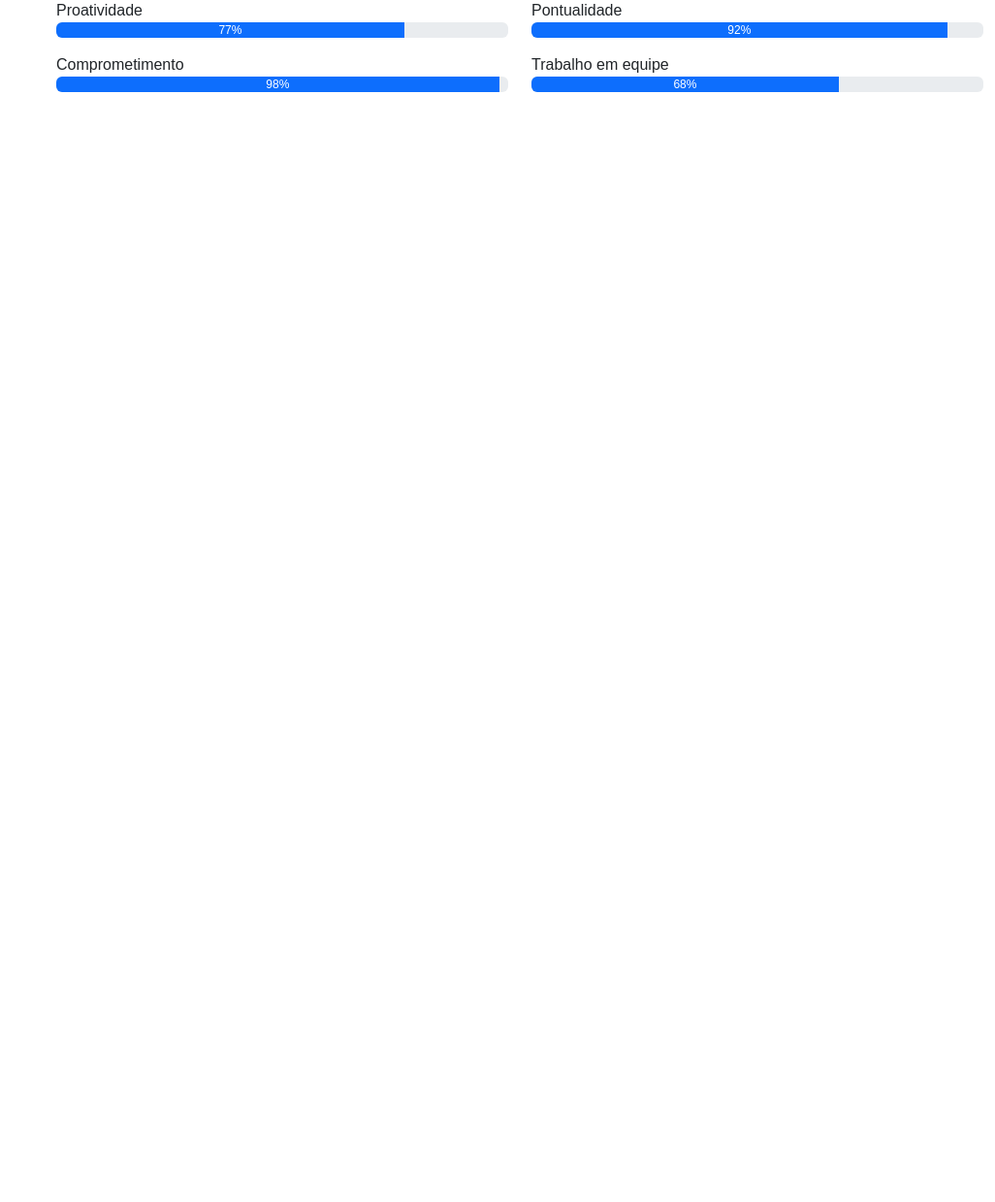
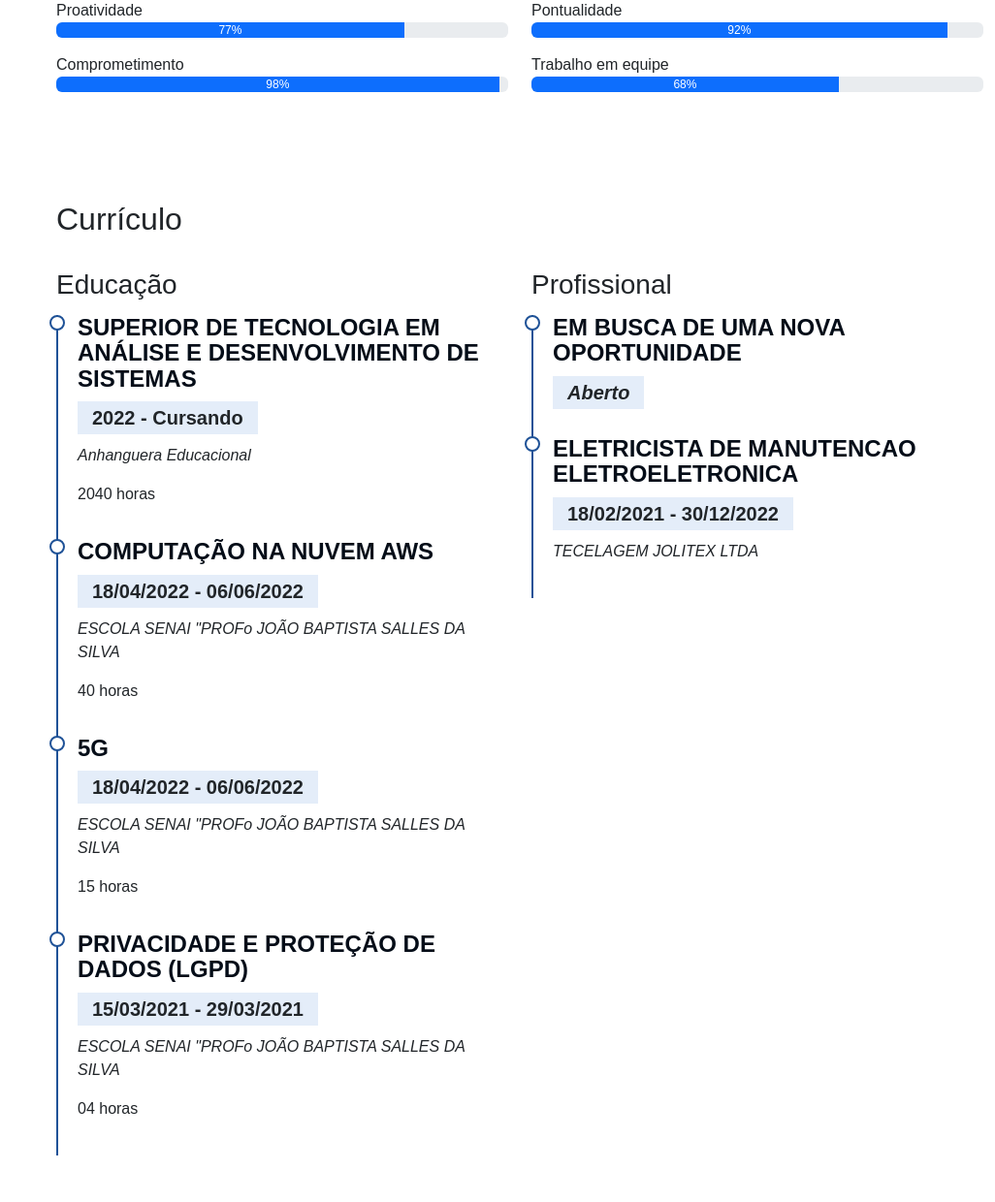
Before and after one commit to LERN-DEV/Portfolio, a Flask app: page / in a window 1280 px wide. Shown: the part 2054-3294 px from the top of the page at 97% size, without its empty margins (254-1280 px from the left). Before the commit the page ends 2149 px from the top, so only its background shows below. Run offline with Flask 2, Linux system fonts and the light colour scheme; some libraries are stand-ins or nearby versions.

Commit message:
Curriculo

```diff
--- a/static/style.css
+++ b/static/style.css
@@ -236,3 +236,51 @@
 {
     background-color: #eff5ff;
 }
+
+.cv .cv-tittle
+{
+    font-weight: 700;
+    margin-top: 20px;
+    margin-bottom: 20px;
+    color: #050d18;
+}
+
+.cv .cv-item
+{
+    padding: 0 0 20px 20px;
+    margin-top: -2px;
+    border-left: 2px solid #1f5297;
+    position: relative;
+}
+
+.cv .cv-item h4
+{
+    line-height: 1.1em;
+    font-weight: 600;
+    text-transform: uppercase;
+    font-family: "Poppins", sans-serif;
+    color: #050d18;
+    margin-bottom: 10px;
+}
+
+.cv .cv-item h5
+{
+    background: #e4edf9;
+    padding: 5px 15px;
+    display: inline-block;
+    font-weight: 600;
+    margin-bottom: 10px;
+}
+
+.cv .cv-item::before
+{
+    content: '';
+    position: absolute;
+    top: 0;
+    left: -9px;
+    height: 16px;
+    width: 16px;
+    border: 2px solid #1f5297;
+    background: #fff;
+    border-radius: 50%;
+}
--- a/templates/index.html
+++ b/templates/index.html
@@ -65,15 +65,15 @@
           </li>
 
           <li class="nav-item">
-            <a class="nav-link" href="#"> <i class="bi bi-file-earmark"></i> Curriculo</a>
+            <a class="nav-link" href="#curriculo"> <i class="bi bi-file-earmark"></i> Curriculo</a>
           </li>
 
           <li class="nav-item">
-            <a class="nav-link" href="#"> <i class="bi bi-box2-heart"></i> Portifolio</a>
+            <a class="nav-link" href="#portifolio"> <i class="bi bi-box2-heart"></i> Portifolio</a>
           </li>
 
           <li class="nav-item">
-            <a class="nav-link" href="#"> <i class="bi bi-envelope-paper"></i> Contato</a>
+            <a class="nav-link" href="#contato"> <i class="bi bi-envelope-paper"></i> Contato</a>
           </li>
 
         </ul>
@@ -116,7 +116,10 @@
         <!-- Texto Sobre -->
         <div class="col-md-12">
           <h2 class="pt-3">Sobre</h2>
-          <p>Lorem ipsum, dolor sit amet consectetur adipisicing elit. Ad fugit adipisci rem veniam id, saepe aut rerum qui. Itaque maxime laboriosam vero doloribus minus iste sapiente distinctio optio odio aspernatur. Lorem ipsum, dolor sit amet consectetur adipisicing elit. Excepturi numquam inventore hic sint veniam repellendus facere fugiat molestiae dicta, debitis porro delectus ipsa at cum maxime nulla beatae nemo dolorum!</p>
+          <p>Lorem ipsum, dolor sit amet consectetur adipisicing elit. Ad fugit adipisci rem veniam id, saepe aut rerum
+            qui. Itaque maxime laboriosam vero doloribus minus iste sapiente distinctio optio odio aspernatur. Lorem
+            ipsum, dolor sit amet consectetur adipisicing elit. Excepturi numquam inventore hic sint veniam repellendus
+            facere fugiat molestiae dicta, debitis porro delectus ipsa at cum maxime nulla beatae nemo dolorum!</p>
         </div>
         <!-- Texto Sobre -->
 
@@ -156,7 +159,11 @@
             </div>
 
             <!-- Mais Sobre -->
-            <p>Lorem ipsum, dolor sit amet consectetur adipisicing elit. A distinctio, placeat impedit est alias, quam fugit soluta illo hic, tempora enim excepturi obcaecati laboriosam! Pariatur rerum nesciunt sed eligendi libero. Lorem ipsum dolor sit amet consectetur adipisicing elit. Illum consectetur nesciunt ducimus dolore mollitia sed, enim est, a qui voluptatibus dolorem provident porro corporis consequuntur perferendis, aliquid nemo aliquam temporibus.</p>
+            <p>Lorem ipsum, dolor sit amet consectetur adipisicing elit. A distinctio, placeat impedit est alias, quam
+              fugit soluta illo hic, tempora enim excepturi obcaecati laboriosam! Pariatur rerum nesciunt sed eligendi
+              libero. Lorem ipsum dolor sit amet consectetur adipisicing elit. Illum consectetur nesciunt ducimus dolore
+              mollitia sed, enim est, a qui voluptatibus dolorem provident porro corporis consequuntur perferendis,
+              aliquid nemo aliquam temporibus.</p>
             <!-- Mais Sobre -->
 
           </div>
@@ -169,7 +176,8 @@
     <section id="hablidades" class="mt-5 section-bg">
       <div class="container pb-5">
         <h2 class="pt-5">hablidades</h2>
-        <p>Em meu tempo aprendendo algumas tecnologias eu adquiri algumas habilidades técnicas e não técnicas, aqui estão de acordo com a porcentagem de conhecimento que eu acredito ter em cada uma delas.</p>
+        <p>Em meu tempo aprendendo algumas tecnologias eu adquiri algumas habilidades técnicas e não técnicas, aqui
+          estão de acordo com a porcentagem de conhecimento que eu acredito ter em cada uma delas.</p>
 
         <div class="row">
 
@@ -178,22 +186,26 @@
 
             <p class="mt-3 mb-0">Git</p>
             <div class="progress">
-              <div class="progress-bar" role="progressbar" aria-label="Example with label" style="width: 90%;" aria-valuenow="90" aria-valuemin="0" aria-valuemax="100">90%</div>
+              <div class="progress-bar" role="progressbar" aria-label="Example with label" style="width: 90%;"
+                aria-valuenow="90" aria-valuemin="0" aria-valuemax="100">90%</div>
             </div>
 
             <p class="mt-3 mb-0">HTML</p>
             <div class="progress">
-              <div class="progress-bar" role="progressbar" aria-label="Example with label" style="width: 85%;" aria-valuenow="85" aria-valuemin="0" aria-valuemax="100">85%</div>
+              <div class="progress-bar" role="progressbar" aria-label="Example with label" style="width: 85%;"
+                aria-valuenow="85" aria-valuemin="0" aria-valuemax="100">85%</div>
             </div>
 
             <p class="mt-3 mb-0">C/C++</p>
             <div class="progress">
-              <div class="progress-bar" role="progressbar" aria-label="Example with label" style="width: 65%;" aria-valuenow="65" aria-valuemin="0" aria-valuemax="100">65%</div>
+              <div class="progress-bar" role="progressbar" aria-label="Example with label" style="width: 65%;"
+                aria-valuenow="65" aria-valuemin="0" aria-valuemax="100">65%</div>
             </div>
 
             <p class="mt-3 mb-0">SQL</p>
             <div class="progress">
-              <div class="progress-bar" role="progressbar" aria-label="Example with label" style="width: 45%;" aria-valuenow="45" aria-valuemin="0" aria-valuemax="100">45%</div>
+              <div class="progress-bar" role="progressbar" aria-label="Example with label" style="width: 45%;"
+                aria-valuenow="45" aria-valuemin="0" aria-valuemax="100">45%</div>
             </div>
 
           </div>
@@ -204,22 +216,26 @@
 
             <p class="mt-3 mb-0">C#</p>
             <div class="progress">
-              <div class="progress-bar" role="progressbar" aria-label="Example with label" style="width: 88%;" aria-valuenow="88" aria-valuemin="0" aria-valuemax="100">88%</div>
+              <div class="progress-bar" role="progressbar" aria-label="Example with label" style="width: 88%;"
+                aria-valuenow="88" aria-valuemin="0" aria-valuemax="100">88%</div>
             </div>
 
             <p class="mt-3 mb-0">CSS</p>
             <div class="progress">
-              <div class="progress-bar" role="progressbar" aria-label="Example with label" style="width: 85%;" aria-valuenow="85" aria-valuemin="0" aria-valuemax="100">85%</div>
+              <div class="progress-bar" role="progressbar" aria-label="Example with label" style="width: 85%;"
+                aria-valuenow="85" aria-valuemin="0" aria-valuemax="100">85%</div>
             </div>
 
             <p class="mt-3 mb-0">AWS</p>
             <div class="progress">
-              <div class="progress-bar" role="progressbar" aria-label="Example with label" style="width: 63%;" aria-valuenow="63" aria-valuemin="0" aria-valuemax="100">63%</div>
+              <div class="progress-bar" role="progressbar" aria-label="Example with label" style="width: 63%;"
+                aria-valuenow="63" aria-valuemin="0" aria-valuemax="100">63%</div>
             </div>
 
             <p class="mt-3 mb-0">Python</p>
             <div class="progress">
-              <div class="progress-bar" role="progressbar" aria-label="Example with label" style="width: 40%;" aria-valuenow="40" aria-valuemin="0" aria-valuemax="100">40%</div>
+              <div class="progress-bar" role="progressbar" aria-label="Example with label" style="width: 40%;"
+                aria-valuenow="40" aria-valuemin="0" aria-valuemax="100">40%</div>
             </div>
 
           </div>
@@ -236,17 +252,20 @@
 
             <p class="mt-3 mb-0">Orientação a detalhes</p>
             <div class="progress">
-               <div class="progress-bar" role="progressbar" aria-label="Example with label" style="width: 85%;" aria-valuenow="85" aria-valuemin="0" aria-valuemax="100">85%</div>
+              <div class="progress-bar" role="progressbar" aria-label="Example with label" style="width: 85%;"
+                aria-valuenow="85" aria-valuemin="0" aria-valuemax="100">85%</div>
             </div>
 
             <p class="mt-3 mb-0">Proatividade</p>
             <div class="progress">
-               <div class="progress-bar" role="progressbar" aria-label="Example with label" style="width: 77%;" aria-valuenow="77" aria-valuemin="0" aria-valuemax="100">77%</div>
+              <div class="progress-bar" role="progressbar" aria-label="Example with label" style="width: 77%;"
+                aria-valuenow="77" aria-valuemin="0" aria-valuemax="100">77%</div>
             </div>
 
             <p class="mt-3 mb-0">Comprometimento</p>
             <div class="progress">
-               <div class="progress-bar" role="progressbar" aria-label="Example with label" style="width: 98%;" aria-valuenow="98" aria-valuemin="0" aria-valuemax="100">98%</div>
+              <div class="progress-bar" role="progressbar" aria-label="Example with label" style="width: 98%;"
+                aria-valuenow="98" aria-valuemin="0" aria-valuemax="100">98%</div>
             </div>
 
           </div>
@@ -257,17 +276,20 @@
 
             <p class="mt-3 mb-0">Empatia</p>
             <div class="progress">
-               <div class="progress-bar" role="progressbar" aria-label="Example with label" style="width: 80%;" aria-valuenow="80" aria-valuemin="0" aria-valuemax="100">80%</div>
+              <div class="progress-bar" role="progressbar" aria-label="Example with label" style="width: 80%;"
+                aria-valuenow="80" aria-valuemin="0" aria-valuemax="100">80%</div>
             </div>
 
             <p class="mt-3 mb-0">Pontualidade</p>
             <div class="progress">
-               <div class="progress-bar" role="progressbar" aria-label="Example with label" style="width: 92%;" aria-valuenow="92" aria-valuemin="0" aria-valuemax="100">92%</div>
+              <div class="progress-bar" role="progressbar" aria-label="Example with label" style="width: 92%;"
+                aria-valuenow="92" aria-valuemin="0" aria-valuemax="100">92%</div>
             </div>
 
             <p class="mt-3 mb-0">Trabalho em equipe</p>
             <div class="progress">
-               <div class="progress-bar" role="progressbar" aria-label="Example with label" style="width: 68%;" aria-valuenow="68" aria-valuemin="0" aria-valuemax="100">68%</div>
+              <div class="progress-bar" role="progressbar" aria-label="Example with label" style="width: 68%;"
+                aria-valuenow="68" aria-valuemin="0" aria-valuemax="100">68%</div>
             </div>
 
           </div>
@@ -277,6 +299,69 @@
       </div>
     </section>
     <!-- Skills -->
+
+    <!-- Curriculo -->
+    <section class="mt-5 cv" id="curriculo">
+      <div class="container pb-5">
+        <h2 class="pt-3 pb-4">Currículo</h2>
+
+        <!-- Educação -->
+        <div class="row">
+
+          <div class="col-md-6">
+            <h3 class="cv-title pb-2">Educação</h3>
+
+            <div class="cv-item">
+              <h4>Superior de Tecnologia em Análise e Desenvolvimento de Sistemas</h4>
+              <h5>2022 - Cursando</h5>
+              <p><em>Anhanguera Educacional</em></p>
+              <p>2040 horas</p>
+            </div>
+
+            <div class="cv-item">
+              <h4>Computação na nuvem AWS</h4>
+              <h5>18/04/2022 - 06/06/2022</h5>
+              <p><em>ESCOLA SENAI "PROFo JOÃO BAPTISTA SALLES DA SILVA</em></p>
+              <p>40 horas</p>
+            </div>
+
+            <div class="cv-item">
+              <h4>5G</h4>
+              <h5>18/04/2022 - 06/06/2022</h5>
+              <p><em>ESCOLA SENAI "PROFo JOÃO BAPTISTA SALLES DA SILVA</em></p>
+              <p>15 horas</p>
+            </div>
+
+            <div class="cv-item">
+              <h4>Privacidade e proteção de dados (LGPD)</h4>
+              <h5>15/03/2021 - 29/03/2021</h5>
+              <p><em>ESCOLA SENAI "PROFo JOÃO BAPTISTA SALLES DA SILVA</em></p>
+              <p>04 horas</p>
+            </div>
+
+          </div>
+          <!-- Educação -->
+
+          <!-- Profissional -->
+          <div class="col-md-6 ">
+            <h3 class="cv-title pb-2">Profissional</h3>
+
+            <div class="cv-item">
+              <h4>Em busca de uma nova Oportunidade</h4>
+              <h5><em>Aberto</em></h5>
+            </div>
+
+            <div class="cv-item">
+              <h4>Eletricista de manutencao eletroeletronica</h4>
+              <h5>18/02/2021 - 30/12/2022</h5>
+              <p><em>TECELAGEM JOLITEX LTDA</em></p>
+            </div>
+          <!-- Profissional -->
+
+        </div>
+      </div>
+    </section>
+    <!-- Curriculo -->
 
   </main>
   <!-- Minha pagina -->
```
Lines whose indentation alone changed are shown as unchanged.
